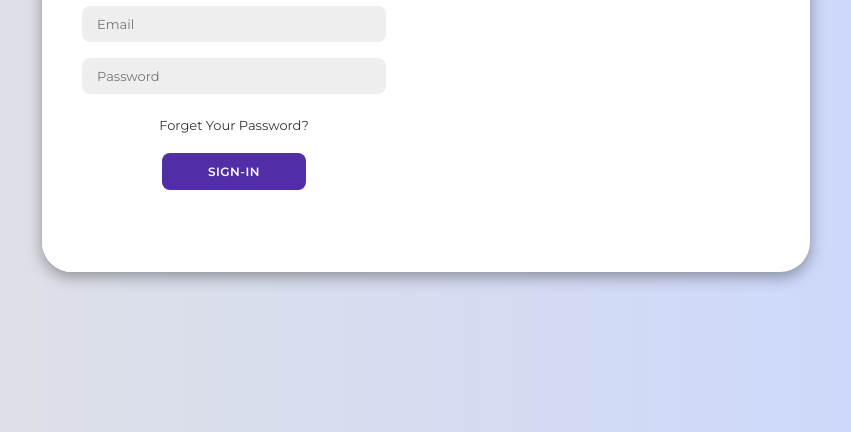
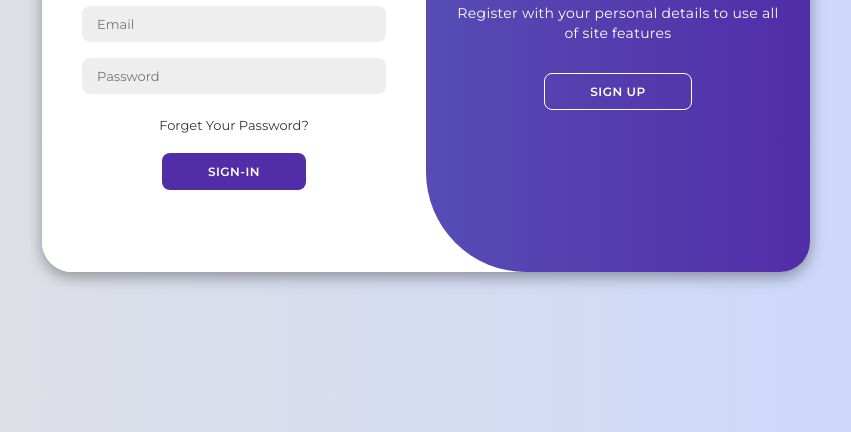
Before and after one commit to Vitorcastanhos/Modern-Login-Page, a plain HTML site: page index.html in a window 1280 px wide. Shown: the part 368-800 px from the top of the page, without its empty margins (214-1065 px from the left). Drawn offline with Linux system fonts and the light colour scheme.

Commit message:
end of css

```diff
--- a/index.html
+++ b/index.html
@@ -14,10 +14,10 @@
 				<form>
 					<h1>Create Account</h1>
 					<div class="social-icons">
-						<a href="#"><i class="fab fa-google-plus-g"></i></a>
-						<a href="#"><i class="fab fa-facebook-f"></i></a>
-						<a href="#"><i class="fab fa-github"></i></a>
-						<a href="#"><i class="fab fa-linkedin-in"></i></a>
+						<a href="#" class="icon"><i class="fab fa-google-plus-g"></i></a>
+						<a href="#" class="icon"><i class="fab fa-facebook-f"></i></a>
+						<a href="#" class="icon"><i class="fab fa-github"></i></a>
+						<a href="#" class="icon"><i class="fab fa-linkedin-in"></i></a>
 					</div>
 					<span>or use your email for registration.</span>
 					<input type="text" placeholder="Name" />
@@ -30,10 +30,10 @@
 				<form>
 					<h1>Sign-In</h1>
 					<div class="social-icons">
-						<a href="#"><i class="fab fa-google-plus-g"></i></a>
-						<a href="#"><i class="fab fa-facebook-f"></i></a>
-						<a href="#"><i class="fab fa-github"></i></a>
-						<a href="#"><i class="fab fa-linkedin-in"></i></a>
+						<a href="#" class="icon"><i class="fab fa-google-plus-g"></i></a>
+						<a href="#" class="icon"><i class="fab fa-facebook-f"></i></a>
+						<a href="#" class="icon"><i class="fab fa-github"></i></a>
+						<a href="#" class="icon"><i class="fab fa-linkedin-in"></i></a>
 					</div>
 					<span>or use your email for login.</span>
 					<input type="text" placeholder="Email" />
@@ -47,7 +47,13 @@
 					<div class="toggle-panel toggle-left">
 						<h1>Welcome Back!</h1>
 						<p>Enter with your personal details to use all of site features</p>
-						<button class="hidden" id="login">Sign Up</button>
+						<button class="hidden" id="login">Sign In</button>
+					</div>
+
+					<div class="toggle-panel toggle-right">
+						<h1>Hello Friend!</h1>
+						<p>Register with your personal details to use all of site features</p>
+						<button class="hidden" id="register">Sign Up</button>
 					</div>
 				</div>
 			</div>
--- a/style.css
+++ b/style.css
@@ -102,7 +102,6 @@ body {
 }
 
 .sign-in {
-
 	left: 0;
 	width: 50%;
 	z-index: 2;
@@ -127,7 +126,8 @@ body {
 }
 
 @keyframes move {
-  0%, 49.99%{
+	0%,
+	49.99% {
 		opacity: 0;
 		z-index: 1;
 	}
@@ -147,3 +147,69 @@ body {
 	width: 40px;
 	height: 40px;
 }
+
+.toggle-container {
+	position: absolute;
+	top: 0;
+	left: 50%;
+	width: 50%;
+	height: 100%;
+	overflow: hidden;
+	transition: all 0.6s ease-in-out;
+	border-radius: 150px 0 0 100px;
+	z-index: 1000;
+}
+
+.container.active .toggle-container {
+	transform: translateX(-100%);
+	border-radius: 0 150px 100px 0;
+}
+
+.toggle {
+	background-color: #512da8;
+	height: 100%;
+	background: linear-gradient(to right, #5c6bc0, #512da8);
+	color: #fff;
+	position: relative;
+	left: -100%;
+	height: 100%;
+	width: 200%;
+	transform: translateX(0);
+	transition: all 0.6s ease-in-out;
+}
+
+.container.active .toggle {
+	transform: translateX(50%);
+}
+
+.toggle-panel {
+	position: absolute;
+	width: 50%;
+	height: 100%;
+	display: flex;
+	align-items: center;
+	justify-content: center;
+	flex-direction: column;
+	padding: 0 30px;
+	text-align: center;
+	top: 0;
+	transform: translateX(0);
+	transition: all 0.6s ease-in-out;
+}
+
+.toggle-left {
+	transform: translateX(-200%);
+}
+
+.container.active .toggle-left {
+	transform: translateX(0);
+}
+
+.toggle-right {
+	right: 0;
+	transform: translateX(0);
+}
+
+.container.active .toggle-right {
+	transform: translateX(200%);
+}
```
Lines whose indentation alone changed are shown as unchanged.
